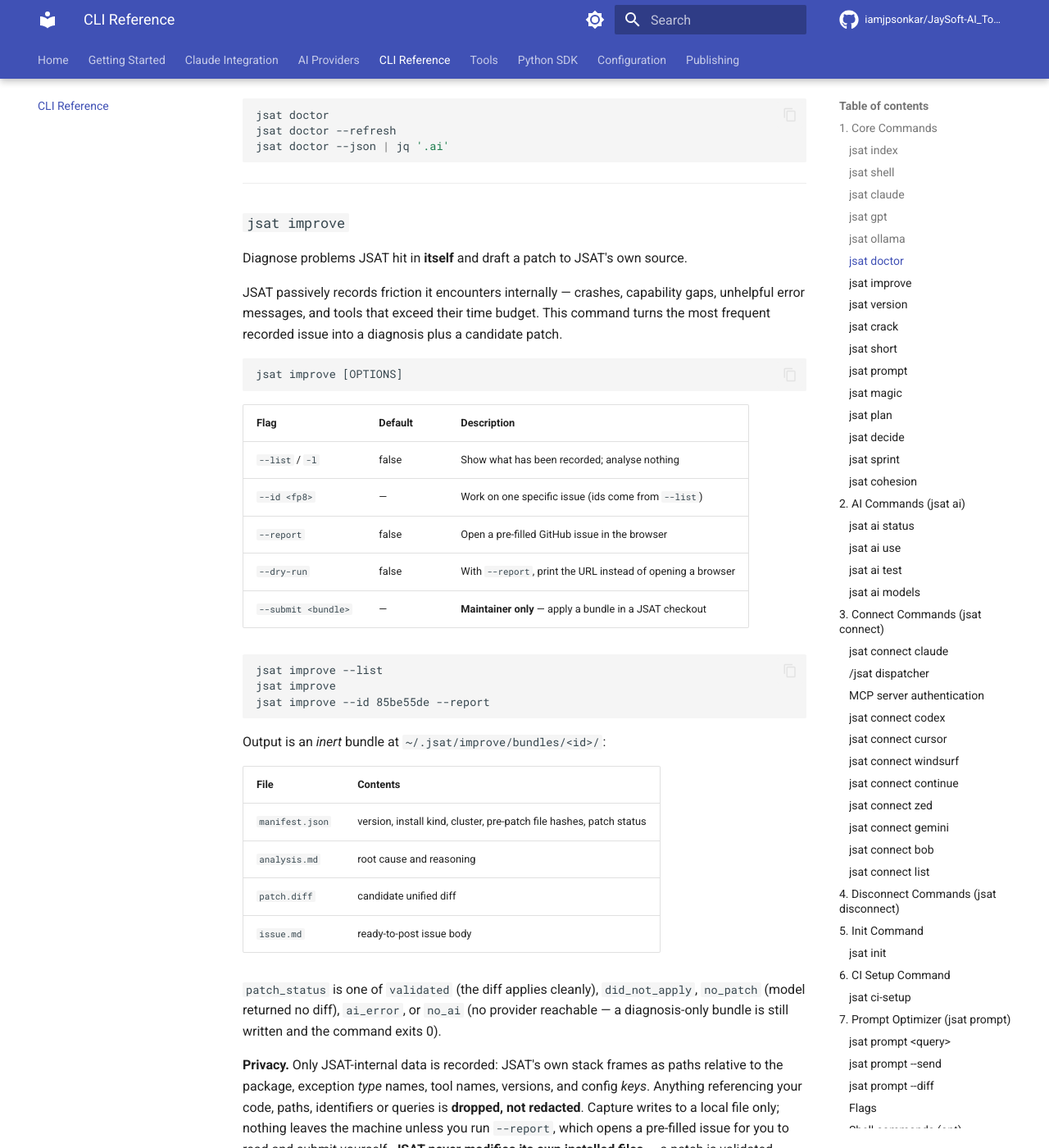
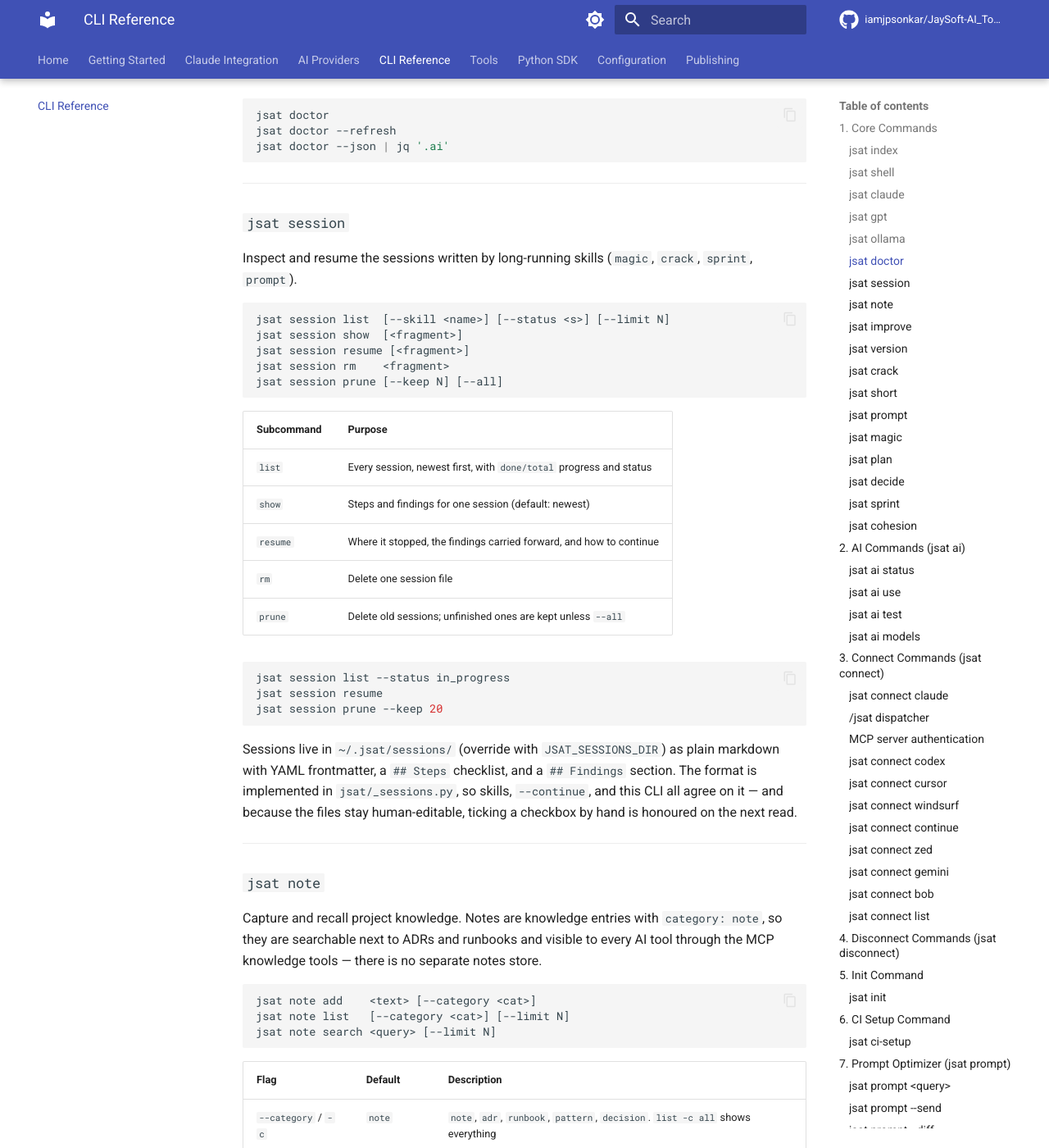
Before and after one commit to iamjpsonkar/JaySoft-AI_Tools, an MkDocs documentation site: the page built from docs/cli-reference.md, in a window 1280 px wide and 1400 px high, scrolled down 3569 px. Shown: the whole window at 82% size. Built offline with MkDocs 1.6.1 and Material for MkDocs 9.7.7, drawn with Linux system fonts in a browser that asks for light colours; comment, search, counter and statistics services are not loaded; some of the changed text lies outside the part shown.

Commit message:
chore: release v0.4.8
Folds the Unreleased section into 0.4.8 (which was bumped but never tagged) and
documents everything shipping in it.

Docs: README gains Notes & Knowledge, the session CLI, the CLAUDE.md guidance
note, and a Contributing/test-running section. docs/cli-reference.md gains full
`jsat session` and `jsat note` entries; docs/configuration.md gains
JSAT_SESSIONS_DIR; docs/claude-integration.md explains the always-on CLAUDE.md
block and the report-what-it-found rule.

Also corrects the README's claim that skills write session files themselves —
that format is now implemented in jsat/_sessions.py.

Note: v0.4.7 was bumped in pyproject but never tagged, so it never reached PyPI;
0.4.8 is the first release since v0.4.6 and carries both sets of changes.

Co-Authored-By: Claude Opus 5 (1M context) <noreply@anthropic.com>

````diff
--- a/docs/cli-reference.md
+++ b/docs/cli-reference.md
@@ -153,6 +153,67 @@ jsat doctor [OPTIONS]
 jsat doctor
 jsat doctor --refresh
 jsat doctor --json | jq '.ai'
+```
+
+---
+
+### `jsat session`
+
+Inspect and resume the sessions written by long-running skills (`magic`, `crack`,
+`sprint`, `prompt`).
+
+```
+jsat session list  [--skill <name>] [--status <s>] [--limit N]
+jsat session show  [<fragment>]
+jsat session resume [<fragment>]
+jsat session rm    <fragment>
+jsat session prune [--keep N] [--all]
+```
+
+| Subcommand | Purpose |
+|---|---|
+| `list` | Every session, newest first, with `done/total` progress and status |
+| `show` | Steps and findings for one session (default: newest) |
+| `resume` | Where it stopped, the findings carried forward, and how to continue |
+| `rm` | Delete one session file |
+| `prune` | Delete old sessions; unfinished ones are kept unless `--all` |
+
+```bash
+jsat session list --status in_progress
+jsat session resume
+jsat session prune --keep 20
+```
+
+Sessions live in `~/.jsat/sessions/` (override with `JSAT_SESSIONS_DIR`) as plain
+markdown with YAML frontmatter, a `## Steps` checklist, and a `## Findings` section.
+The format is implemented in `jsat/_sessions.py`, so skills, `--continue`, and this
+CLI all agree on it — and because the files stay human-editable, ticking a checkbox
+by hand is honoured on the next read.
+
+---
+
+### `jsat note`
+
+Capture and recall project knowledge. Notes are knowledge entries with
+`category: note`, so they are searchable next to ADRs and runbooks and visible to
+every AI tool through the MCP knowledge tools — there is no separate notes store.
+
+```
+jsat note add    <text> [--category <cat>]
+jsat note list   [--category <cat>] [--limit N]
+jsat note search <query> [--limit N]
+```
+
+| Flag | Default | Description |
+|------|---------|-------------|
+| `--category` / `-c` | `note` | `note`, `adr`, `runbook`, `pattern`, `decision`. `list -c all` shows everything |
+| `--limit` / `-n` | 20 / 10 | Rows to display |
+
+```bash
+jsat note add "retry logic uses tenacity per ADR-007"
+jsat note add -c adr "all payment mutations require idempotency keys"
+jsat note list -c all
+jsat note search retry
 ```
 
 ---
````
Also changed, not shown: CHANGELOG.md (+35 -0 lines), README.md (+65 -3 lines), docs/claude-integration.md (+19 -0 lines), docs/configuration.md (+1 -0 lines).
